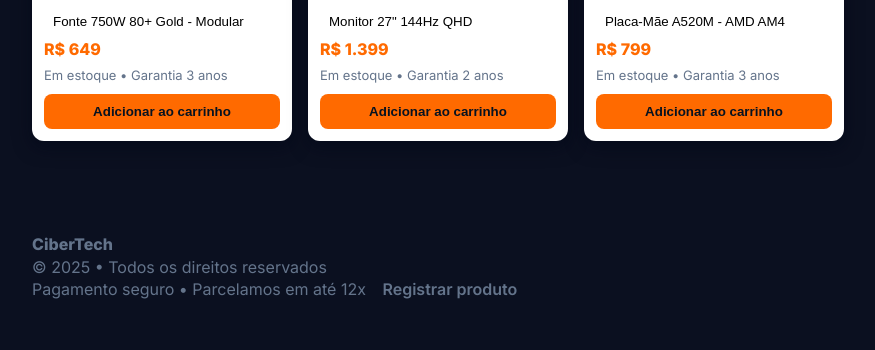
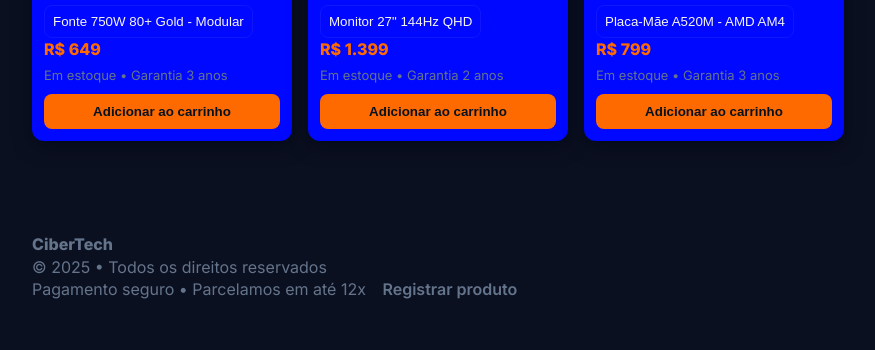
Before and after one commit to uL309/Web, a PHP site: page /index.html in a window 1280 px wide. Shown: the part 1234-1584 px from the top of the page, without its empty margins (32-907 px from the left). Run offline with PHP 8.4, Linux system fonts and the light colour scheme.

Commit message:
update style.css

```diff
--- a/style.css
+++ b/style.css
@@ -2,8 +2,8 @@
   --brand: #ff6a00;
   --dark: #0f1724;
   --muted: #64748b;
-  --card: #ffffff;
-  --glass: rgba(255, 255, 255, 0.06);
+  --card: #0008ff;
+  --glass: rgba(255,255,255,0.06);
   font-family: 'Inter', system-ui, -apple-system, "Segoe UI", Roboto, "Helvetica Neue", Arial;
 }
 
@@ -96,6 +96,7 @@
   padding: 8px;
   border-radius: 8px;
   cursor: pointer;
+  color: whitesmoke;
 }
 
 .hero {
@@ -188,10 +189,7 @@
   border-radius: 8px;
 }
 
-.card h3 {
-  font-size: 15px;
-  margin: 10px 0 6px;
-}
+.card h3 { font-size: 15px; margin: 10px 0 6px; }
 
 .price {
   font-weight: 800;
```
